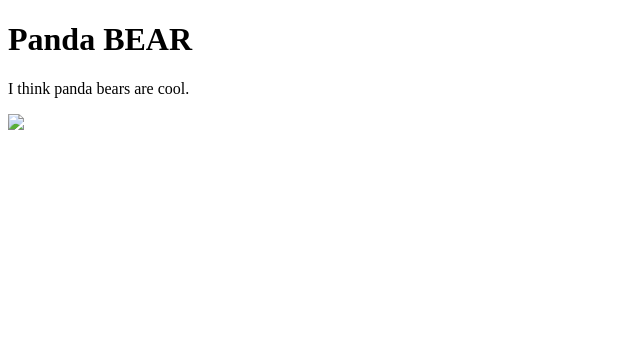
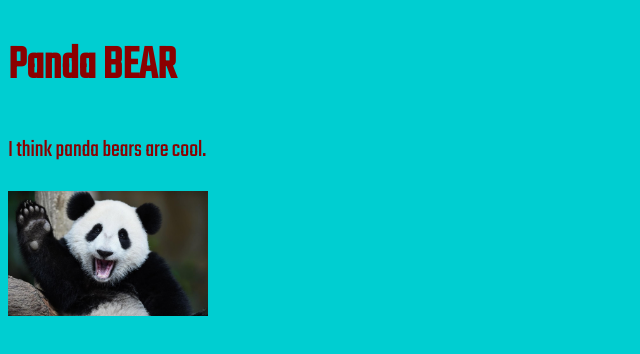
Before and after one commit to eleyjor/Bears, a plain HTML site: page Pages/panda.html in a window 1280 px wide. Shown: the whole page, without its empty margins (0-640 px from the left). Drawn offline with Linux system fonts and the light colour scheme.

Commit message:
Update panda.html

```diff
--- a/Pages/panda.html
+++ b/Pages/panda.html
@@ -2,10 +2,12 @@
 <html>
 <head>
 <title>BEARS I LIKE</title>
+  <link href="https://fonts.googleapis.com/css?family=Teko" rel="stylesheet">
+  <link rel="stylesheet" type="text/css" href="style.css">
 </head>
 <body>
 <h1>Panda BEAR</h1>
 <p>I think panda bears are cool.</p>
-		<img src="panda.jpg ">
+<img src="\Bears\Resources\panda.jpg " width=200px height=auto>
 </body>
 </html>
```
Lines whose indentation alone changed are shown as unchanged.
